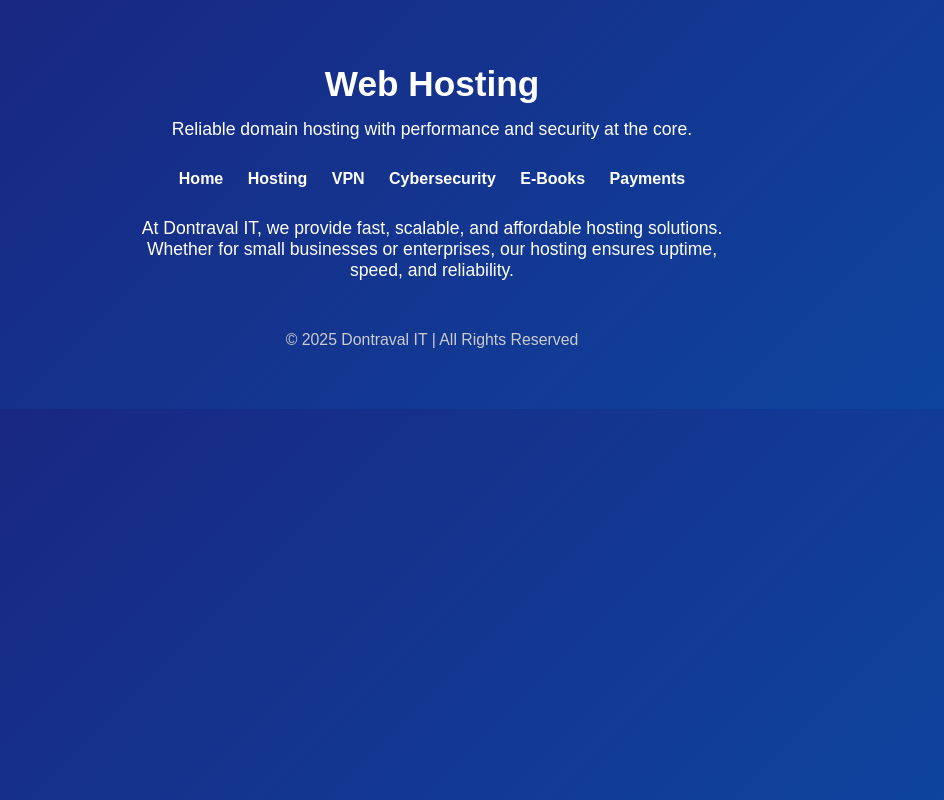
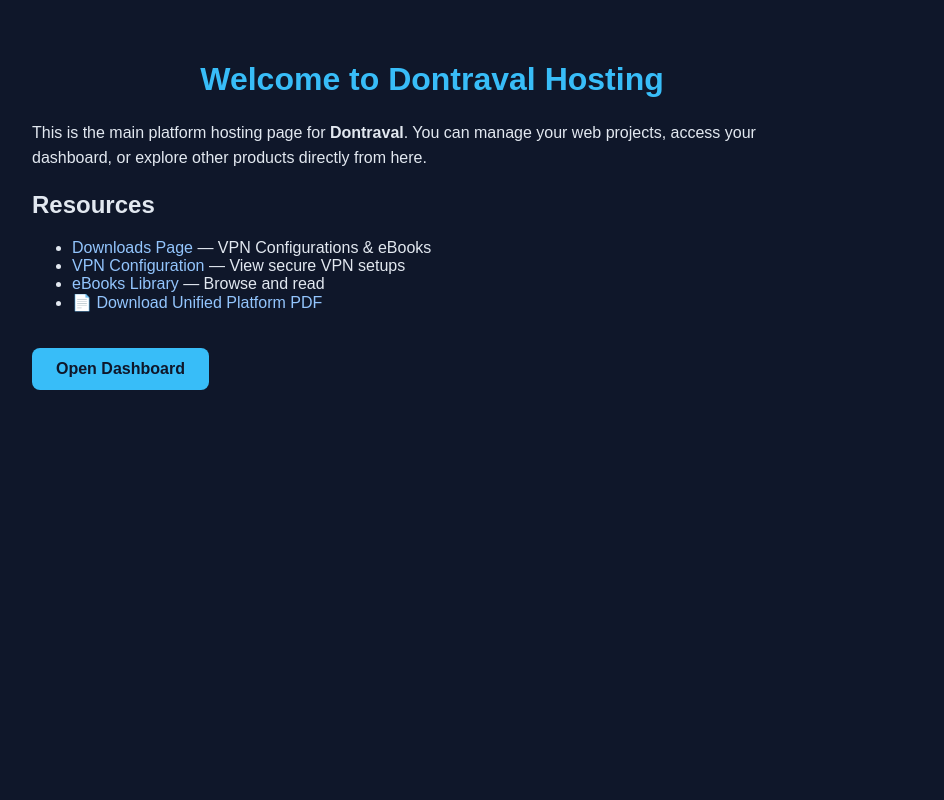
Before and after one commit to Nouri11190/dontraval-page, a plain HTML site: page hosting.html in a window 1280 px wide. Shown: the whole page, without its empty margins (208-1152 px from the left). Drawn offline with Linux system fonts and the light colour scheme.

Commit message:
Add hosting.html and include unified platform pitch PDF

```diff
--- a/hosting.html
+++ b/hosting.html
@@ -1,42 +1,64 @@
 <!DOCTYPE html>
 <html lang="en">
 <head>
-  <meta charset="UTF-8">
-  <meta name="viewport" content="width=device-width, initial-scale=1.0">
-  <title>Hosting – Dontraval IT</title>
+  <meta charset="UTF-8" />
+  <meta name="viewport" content="width=device-width, initial-scale=1.0" />
+  <title>Dontraval Hosting Platform</title>
   <style>
-    body { margin: 0; font-family: Arial, sans-serif; background: linear-gradient(135deg, #1a237e, #0d47a1); color: white; text-align: center; padding: 40px 20px; }
-    header { margin-bottom: 30px; }
-    nav { margin-bottom: 30px; }
-    nav a { color: white; margin: 0 10px; text-decoration: none; font-weight: bold; transition: color 0.3s ease; }
-    nav a:hover { color: #ff5722; }
-    h1 { font-size: 2.2em; margin-bottom: 15px; }
-    p { font-size: 1.1em; max-width: 600px; margin: 0 auto 20px auto; }
-    footer { margin-top: 50px; font-size: 0.9em; color: #ccc; }
+    body {
+      font-family: "Poppins", sans-serif;
+      background: #0f172a;
+      color: #e2e8f0;
+      padding: 40px;
+      max-width: 800px;
+      margin: auto;
+    }
+    h1 {
+      color: #38bdf8;
+      text-align: center;
+    }
+    p {
+      line-height: 1.6;
+      margin-bottom: 20px;
+    }
+    a {
+      color: #93c5fd;
+      text-decoration: none;
+    }
+    a:hover {
+      text-decoration: underline;
+    }
+    .button {
+      background: #38bdf8;
+      padding: 12px 24px;
+      border-radius: 8px;
+      color: #0f172a;
+      text-decoration: none;
+      font-weight: 600;
+      display: inline-block;
+      margin-top: 20px;
+    }
+    .button:hover {
+      background: #0ea5e9;
+    }
   </style>
 </head>
 <body>
-  <header>
-    <h1>Web Hosting</h1>
-    <p>Reliable domain hosting with performance and security at the core.</p>
-  </header>
+  <h1>Welcome to Dontraval Hosting</h1>
+  <p>
+    This is the main platform hosting page for <strong>Dontraval</strong>.
+    You can manage your web projects, access your dashboard, or explore other
+    products directly from here.
+  </p>
 
-  <nav>
-    <a href="index.html">Home</a>
-    <a href="hosting.html">Hosting</a>
-    <a href="vpn.html">VPN</a>
-    <a href="cybersecurity.html">Cybersecurity</a>
-    <a href="ebooks.html">E-Books</a>
-    <a href="payments.html">Payments</a>
-  </nav>
+  <h2>Resources</h2>
+  <ul>
+    <li><a href="downloads.html">Downloads Page</a> — VPN Configurations & eBooks</li>
+    <li><a href="vpn.html">VPN Configuration</a> — View secure VPN setups</li>
+    <li><a href="ebooks.html">eBooks Library</a> — Browse and read</li>
+    <li><a href="unified_platform_pitch.pdf" download>📄 Download Unified Platform PDF</a></li>
+  </ul>
 
-  <section>
-    <p>At Dontraval IT, we provide fast, scalable, and affordable hosting solutions.
-       Whether for small businesses or enterprises, our hosting ensures uptime, speed, and reliability.</p>
-  </section>
-
-  <footer>
-    <p>&copy; 2025 Dontraval IT | All Rights Reserved</p>
-  </footer>
+  <a href="dashboard.html" class="button">Open Dashboard</a>
 </body>
 </html>
```
Also changed, not shown: backend/upload.js (added, +51 -0 lines).
